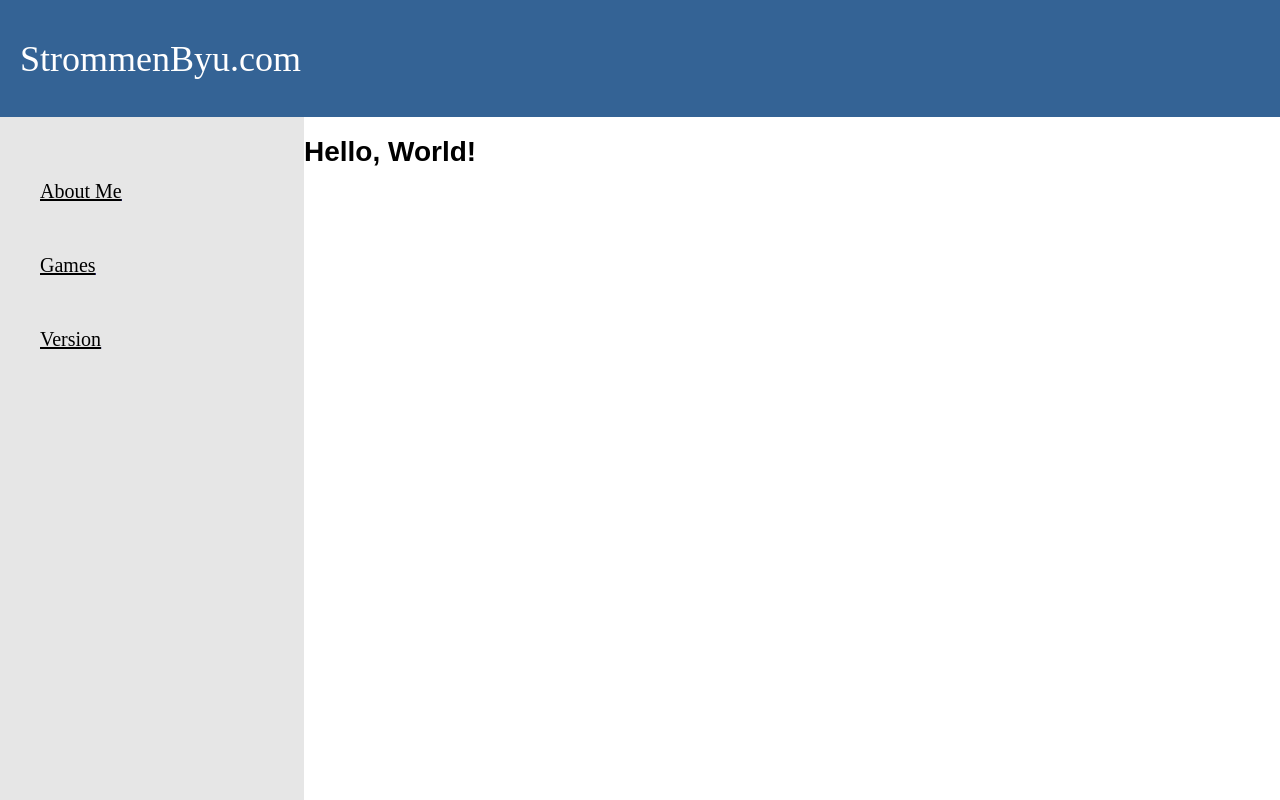
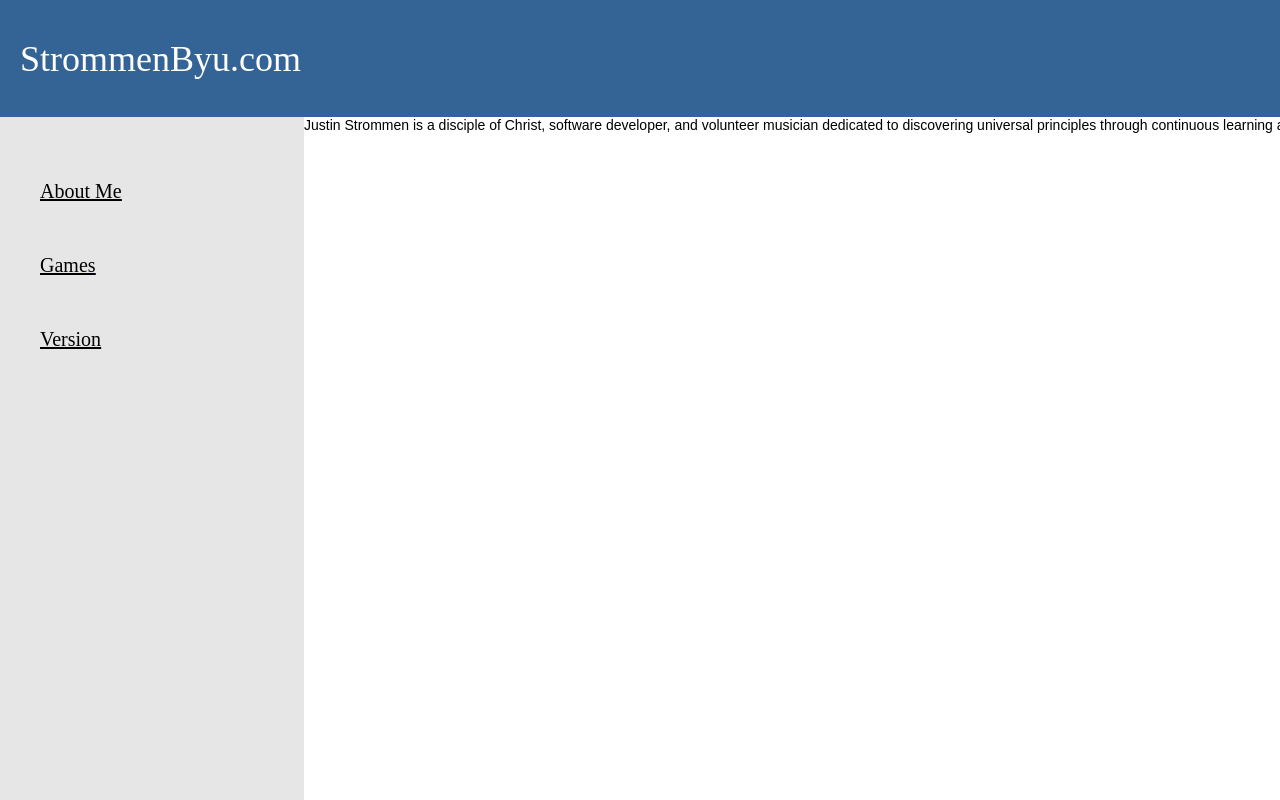
Before and after one commit to jpstrommen95/strommen-byu-app, a React (Create React App) app: page / in a window 1280 px wide. Shown: the top 800 px of the page. Built offline with nearby package versions, Linux system fonts and the light colour scheme.

Commit message:
feat(about me): apply component

```diff
--- a/src/components/app.jsx
+++ b/src/components/app.jsx
@@ -6,6 +6,7 @@ import SideNavRail from './side-nav-rail';
 import HelloWorld from './hello-world';
 import VersionInfo from './version-info';
 import PageContent from './page-content';
+import AboutMeOverview from './about-me-overview';
 
 function App() {
   return (
@@ -30,8 +31,8 @@ function App() {
       <PageContent
         component={(
           <Routes>
-            <Route path="/" element={<HelloWorld />} />
-            <Route path="/about-me" element={<HelloWorld />} />
+            <Route path="/" element={<AboutMeOverview />} />
+            <Route path="/about-me" element={<AboutMeOverview />} />
             <Route path="/games" element={<Game />} />
             <Route path="/version" element={<VersionInfo />} />
           </Routes>
```
